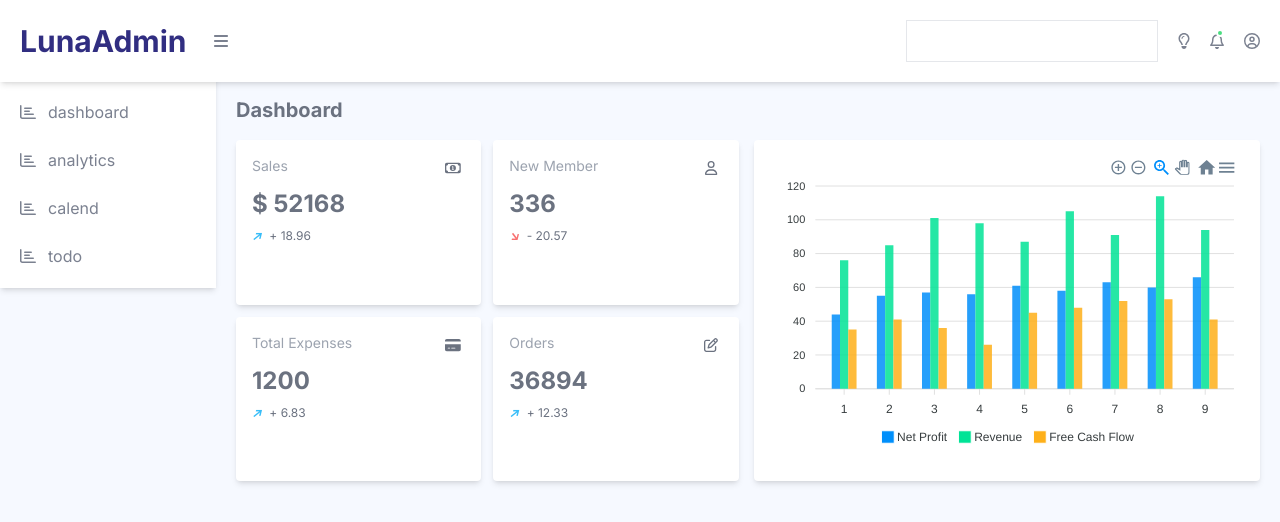
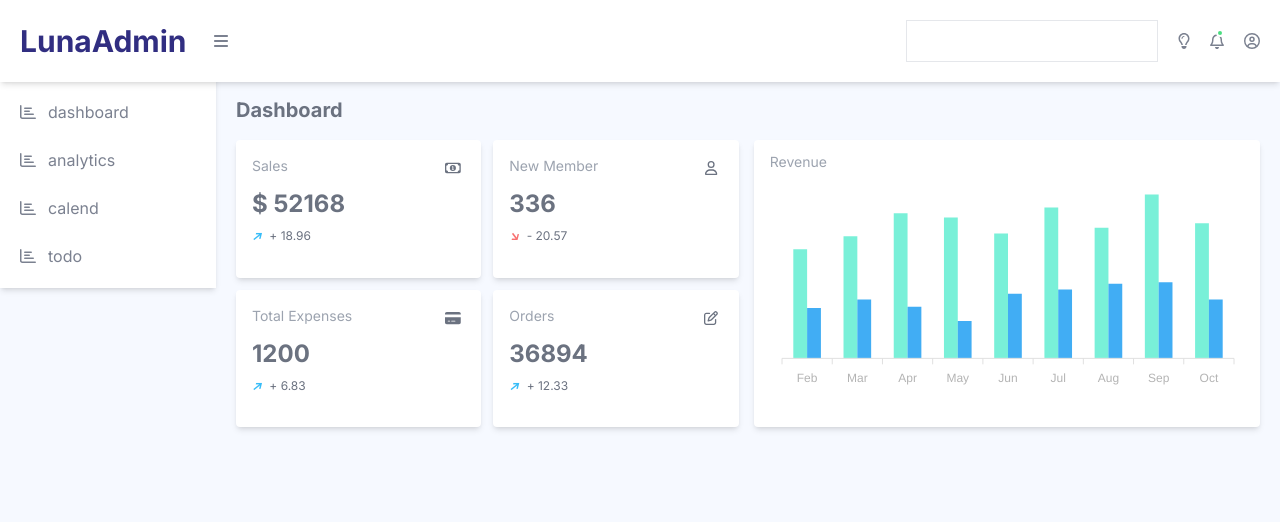
Before and after one commit to LunaGoodnight/next-dashboard, a Next.js app: page / in a window 1280 px wide. Shown: the top 522 px of the page. Built offline with nearby package versions, Linux system fonts and the light colour scheme.

Commit message:
add revenue chart

```diff
--- a/app/RevenueBarChart.tsx
+++ b/app/RevenueBarChart.tsx
@@ -1,10 +1,6 @@
 import { ApexOptions } from "apexcharts";
 import Chart from "react-apexcharts";
 const series = [
-  {
-    name: "Net Profit",
-    data: [44, 55, 57, 56, 61, 58, 63, 60, 66],
-  },
   {
     name: "Revenue",
     data: [76, 85, 101, 98, 87, 105, 91, 114, 94],
@@ -15,9 +11,13 @@ const series = [
   },
 ];
 const options: ApexOptions = {
+  colors: ["#62eed2", "#209ff2"],
   chart: {
     type: "bar",
-    height: 350,
+
+    toolbar: {
+      show: false,
+    },
   },
   plotOptions: {
     bar: {
@@ -28,11 +28,29 @@ const options: ApexOptions = {
   dataLabels: {
     enabled: false,
   },
+  xaxis: {
+    categories: ["Feb", "Mar", "Apr", "May", "Jun", "Jul", "Aug", "Sep", "Oct"],
+    labels: {
+      style: {
+        colors: "#b4b4b4",
+      },
+    },
+  },
+  yaxis: {
+    show: false,
+  },
+  grid: {
+    show: false,
+  },
+  legend: {
+    show: false,
+  },
 };
 export const RevenueBarChart = () => {
   return (
-    <div className="w-2/4 bg-white p-4 text-left rounded shadow-md">
-      <Chart type="bar" options={options} series={series} />
+    <div className="w-2/4 bg-white p-4 text-left rounded shadow-md max-h-[20rem] relative">
+      <h4 className="text-sm text-gray-400 absolute top-3">Revenue</h4>
+      <Chart type="bar" options={options} series={series} height={240} />
     </div>
   );
 };
```
